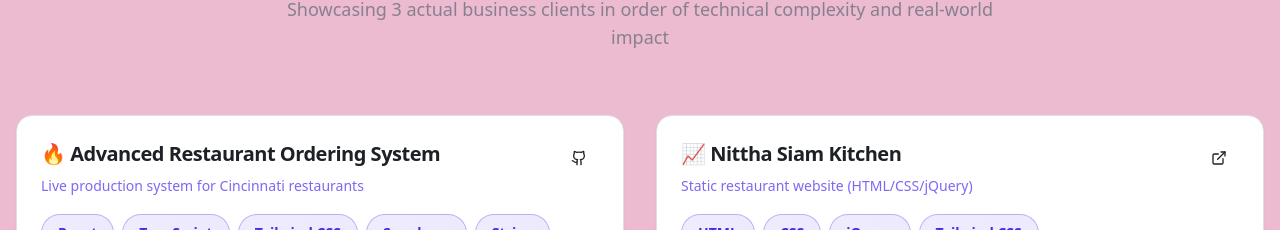
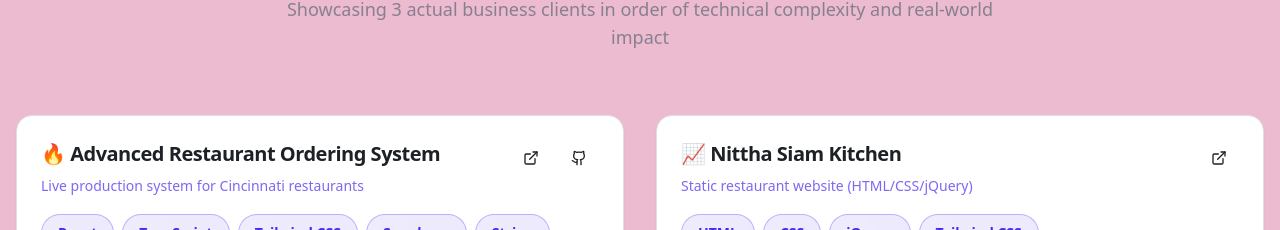
Before and after one commit to khadkaarun/arun-khadka-web-portfolio, a React (Vite) app: page / in a window 1280 px wide. Shown: the part 1119-1349 px from the top of the page. Built offline with nearby package versions, Linux system fonts and the light colour scheme.

Commit message:
Add deployed site link to Advanced Restaurant Order System project

```diff
--- a/src/components/portfolio/ProjectsSection.tsx
+++ b/src/components/portfolio/ProjectsSection.tsx
@@ -19,7 +19,8 @@
         "🔐 Role-based access (customer, staff, admin) with secure Edge Functions",
         "📈 PWA + Capacitor for native mobile experience"
       ],
-      github: "https://github.com/khadkaarun/Full-Stack-Restaurant-Website"
+      github: "https://github.com/khadkaarun/Full-Stack-Restaurant-Website",
+      link: "https://full-stack-restaurant-website.vercel.app/"
     },
     {
       title: "📈 Nittha Siam Kitchen",
```
